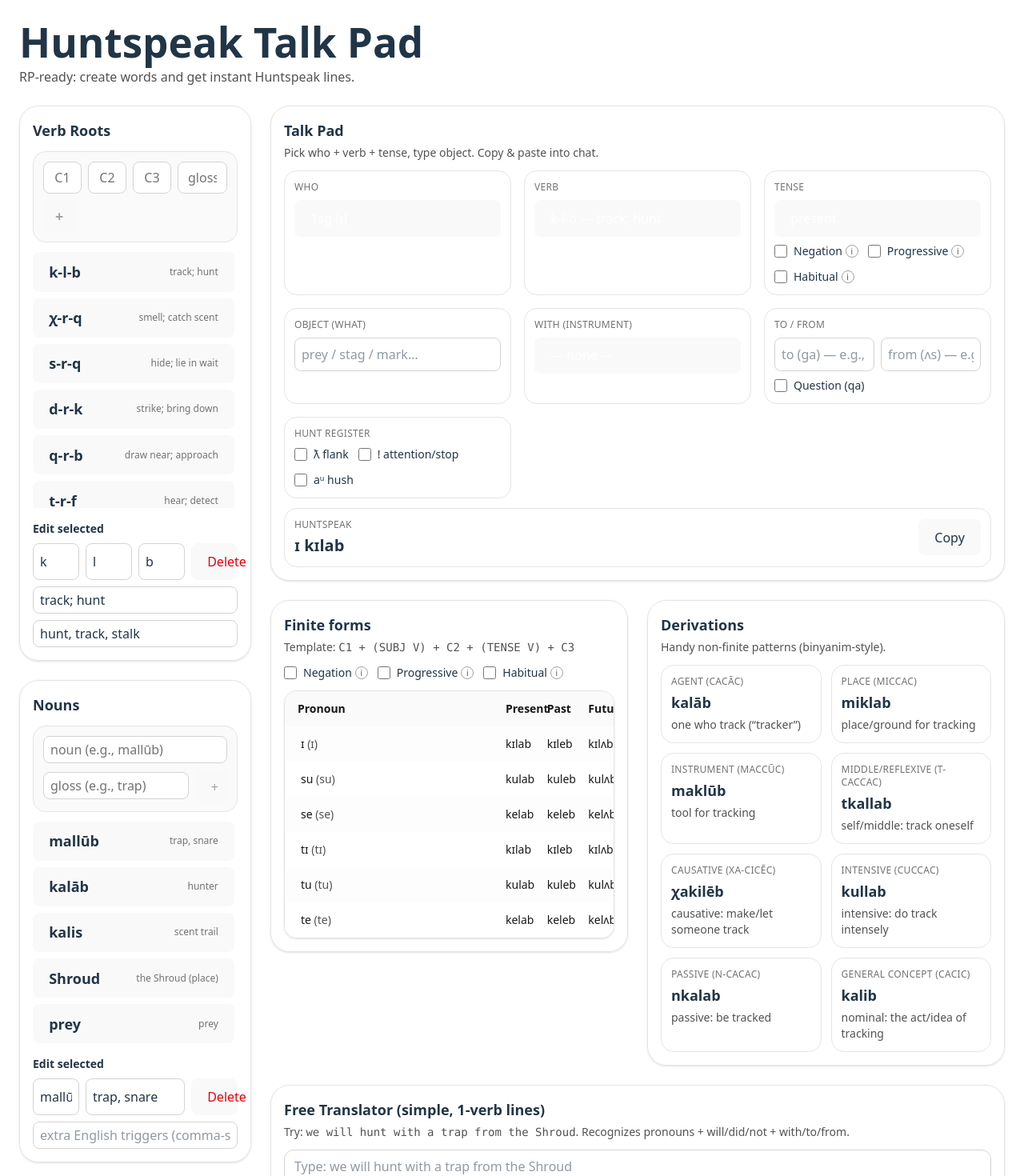
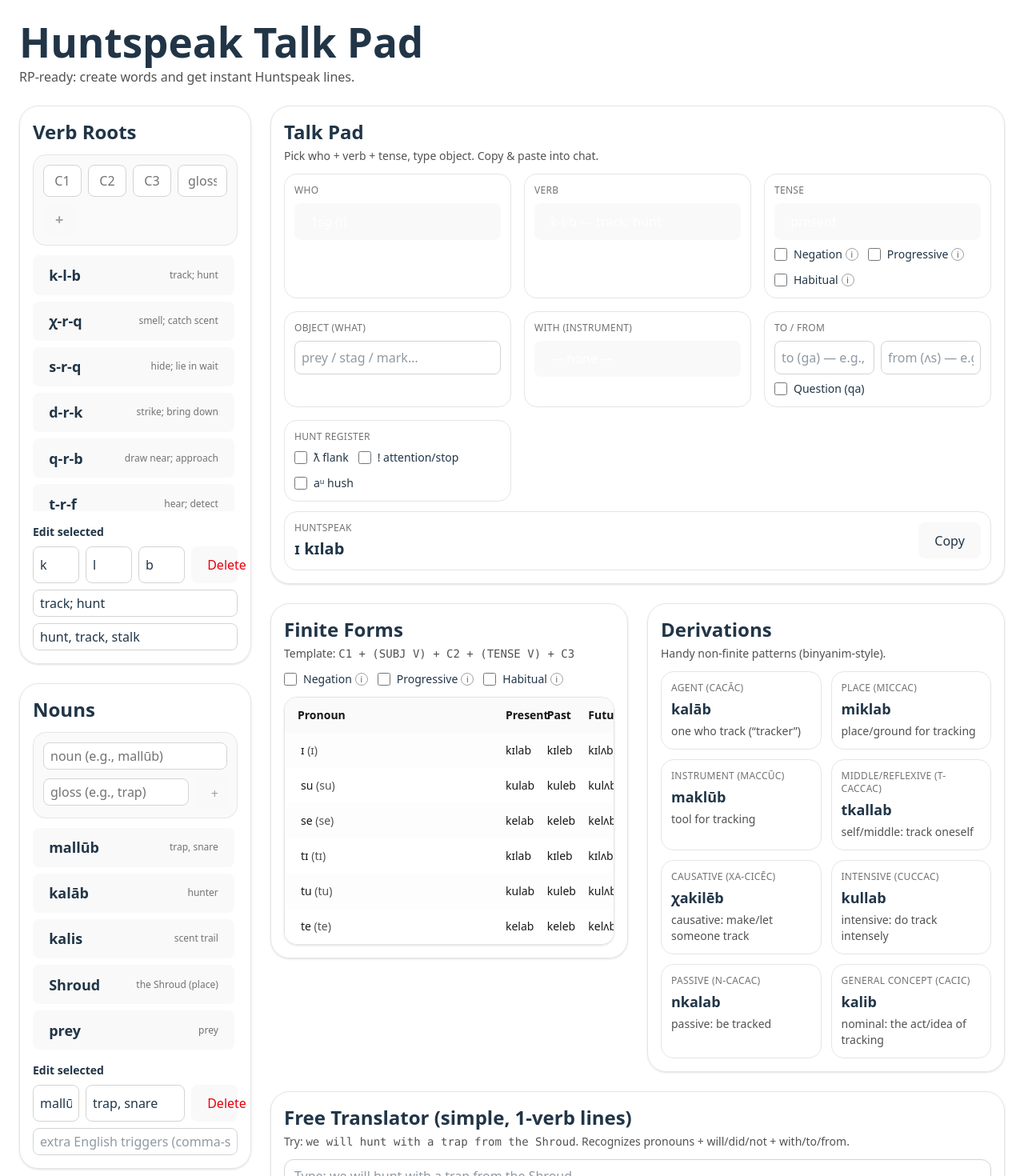
Before and after one commit to L1ghth0us3/Moontalk, a React (Vite) app: page / in a window 1280 px wide. Shown: the top 1470 px of the page at 80% size. Built offline with nearby package versions, Linux system fonts and the light colour scheme.

Commit message:
ui: increase section title sizes (Talk Pad, Verb Roots, Nouns, Finite Forms, Derivations, Translator)

```diff
--- a/src/HuntspeakTalkPad.tsx
+++ b/src/HuntspeakTalkPad.tsx
@@ -39,7 +39,7 @@ export default function HuntspeakTalkPad(){
         </aside>
         <main className="lg:col-span-3 2xl:col-span-4 space-y-6">
           <section className="rounded-3xl border border-neutral-200 p-4 shadow-sm">
-            <h2 className="text-lg font-semibold mb-1">Talk Pad</h2>
+            <h2 className="text-xl md:text-2xl font-semibold mb-1">Talk Pad</h2>
             <p className="text-sm text-neutral-600 mb-3">Pick who + verb + tense, type object. Copy & paste into chat.</p>
             <TalkPad roots={roots} nouns={nouns} />
           </section>
--- a/src/components/Derivations.tsx
+++ b/src/components/Derivations.tsx
@@ -35,7 +35,7 @@ export default function RenderDerivations({ root }: { root: Root }){
 
   return (
     <section className="rounded-3xl border border-neutral-200 p-4 shadow-sm">
-      <h2 className="text-lg font-semibold mb-1">Derivations</h2>
+      <h2 className="text-xl md:text-2xl font-semibold mb-1">Derivations</h2>
       <p className="text-sm text-neutral-600 mb-3">Handy non-finite patterns (binyanim-style).</p>
       <div className="grid grid-cols-1 md:grid-cols-2 gap-3">
         {DERIVATIONS.map(d => (
--- a/src/components/FiniteForms.tsx
+++ b/src/components/FiniteForms.tsx
@@ -20,7 +20,7 @@ export default function FiniteForms({ root }: { root: Root }){
 
   return (
     <section className="rounded-3xl border border-neutral-200 p-4 shadow-sm">
-      <h2 className="text-lg font-semibold mb-1">Finite forms</h2>
+      <h2 className="text-xl md:text-2xl font-semibold mb-1">Finite Forms</h2>
       <p className="text-sm text-neutral-600 mb-3">Template: <code>C1 + (SUBJ V) + C2 + (TENSE V) + C3</code></p>
       <div className="flex flex-wrap items-center gap-3 mb-3">
         <Toggle label="Negation" info="Adds naaq-; naq- before k/g/q." checked={showNeg} onChange={setShowNeg} />
--- a/src/components/FreeTranslator.tsx
+++ b/src/components/FreeTranslator.tsx
@@ -37,7 +37,7 @@ export default function FreeTranslator({ roots, nouns }: { roots: Root[]; nouns:
 
   return (
     <section className="rounded-3xl border border-neutral-200 p-4 shadow-sm">
-      <h2 className="text-lg font-semibold mb-1">Free Translator (simple, 1-verb lines)</h2>
+      <h2 className="text-xl md:text-2xl font-semibold mb-1">Free Translator (simple, 1-verb lines)</h2>
       <p className="text-sm text-neutral-600 mb-3">Try: <code>we will hunt with a trap from the Shroud</code>. Recognizes pronouns + will/did/not + with/to/from.</p>
       <div className="space-y-2">
         <textarea className="w-full h-20 px-3 py-2 rounded-xl border border-neutral-300" placeholder="Type: we will hunt with a trap from the Shroud" value={en} onChange={e=>setEn(e.target.value)} />
--- a/src/components/editors/NounEditor.tsx
+++ b/src/components/editors/NounEditor.tsx
@@ -18,7 +18,7 @@ export default function NounEditor({ initial, onChange, selectedId, onSelect }:
 
   return (
     <section className="rounded-3xl border border-neutral-200 p-4 shadow-sm overflow-hidden">
-      <h2 className="text-lg font-semibold mb-3">Nouns</h2>
+      <h2 className="text-xl md:text-2xl font-semibold mb-3">Nouns</h2>
       <NounCreator onCreate={addNoun} />
       <div className="mt-3 max-h-[20rem] overflow-y-auto space-y-2 pr-1">
         {nouns.map(n => (
--- a/src/components/editors/RootEditor.tsx
+++ b/src/components/editors/RootEditor.tsx
@@ -22,7 +22,7 @@ export default function RootEditor({ initial, onChange, selectedId, onSelect }:
 
   return (
     <section className="rounded-3xl border border-neutral-200 p-4 shadow-sm overflow-hidden">
-      <h2 className="text-lg font-semibold mb-3">Verb Roots</h2>
+      <h2 className="text-xl md:text-2xl font-semibold mb-3">Verb Roots</h2>
       <RootCreator onCreate={addRoot} />
       <div className="mt-3 max-h-[20rem] overflow-y-auto space-y-2 pr-1">
         {roots.map(r => (
```
